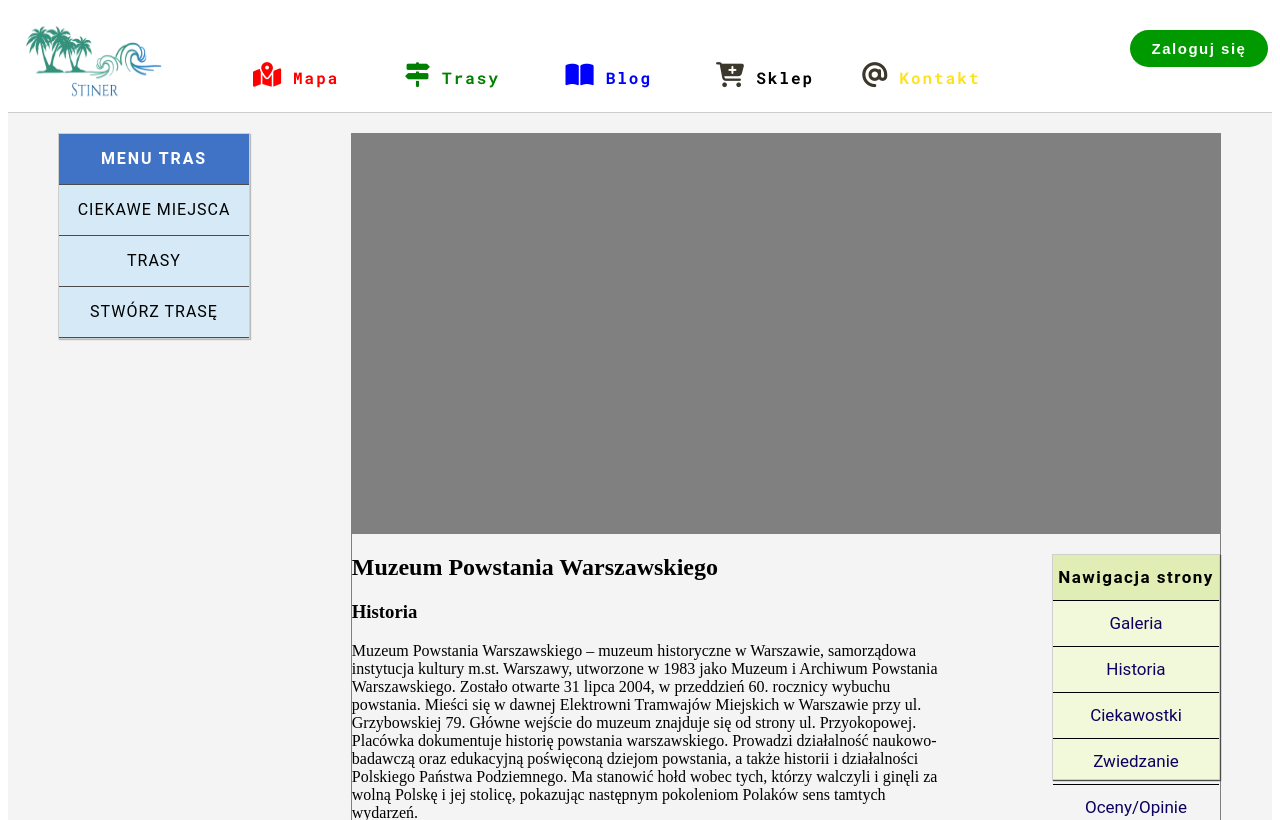
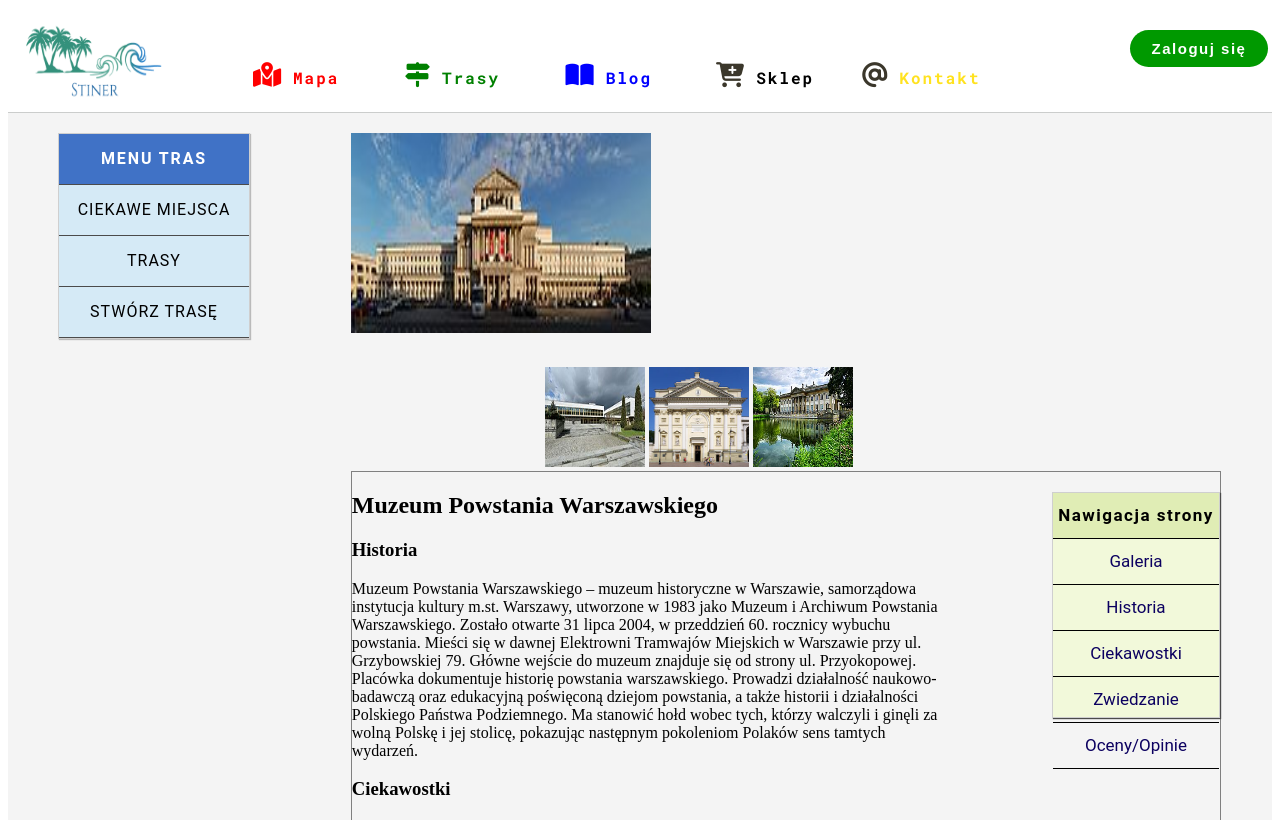
Before and after one commit to SebastianJadczak/stiner_django, a Django app: page /trails/point/20/ in a window 1280 px wide. Shown: the top 820 px of the page. Run offline with Django 3.2, Linux system fonts and the light colour scheme; data comes from the database, SQL or seed files in the repository; parts of the project's set-up code (start-up, migrations or seed data) failed here and were passed over; some libraries are stand-ins or nearby versions.

Commit message:
dodanie prostej galerii zdjęć do punktu

```diff
--- a/map/static/css/style_point.css
+++ b/map/static/css/style_point.css
@@ -2,11 +2,30 @@
 div.point_detail{
 
 }
+
+/* ------------Galeria--------------------------- */
 div.point_detail div.gallery{
     width:100%;
-    height:50vh;
-    background-color: grey;
+    min-height:30vh;
 }
+
+div.big_image{
+    width:100%;
+    margin-bottom: 30px;
+}
+div.big_image img{
+    width:300px;
+    height:200px;
+}
+div.small{
+    width:80%;
+    text-align: center;
+}
+div.small img{
+    width:100px;
+    height:100px;
+}
+/*----------------------------------------------*/
 div.point_detail div.content{
     display: flex;
 }
--- a/trails/templates/points/point/point_detail.html
+++ b/trails/templates/points/point/point_detail.html
@@ -3,7 +3,14 @@
 {% block content %}
    <div class="point_detail">
        <div class="gallery">
-
+           <div class="big_image">
+                <img class="big" src="../../../../media/media/img_point/2020/0810/Teatr_Wielki.jpg" alt="room1" />
+           </div>
+           <div class="small">
+              <img src="../../../../media/media/img_point/2020/0810/Biblioteka_Narodowa_w_Warszawie.jpg" class="room-active" alt="" />
+              <img src="../../../../media/media/img_point/2020/0810/Kościół_św_Anny.jpg" alt="" />
+              <img src="../../../../media/media/img_point/2020/0810/Łazienki_Królewskie.jpg" alt="" />
+            </div>
        </div>
        <div class="content">
            <div class="text">
@@ -106,4 +113,24 @@
        </div>
 
     </div>
+<script>
+
+
+function imageGallery() {
+  const big = document.querySelector(".big");
+  const small = document.querySelectorAll(".small img");
+
+  small.forEach(preview => {
+    preview.addEventListener("click", function() {
+      const smallSrc = this.src;
+      const bigSrc = smallSrc.replace( "big");
+      small.forEach(preview => preview.classList.remove("active"));
+      big.src = bigSrc;
+      preview.classList.add("active");
+    });
+  });
+}
+
+imageGallery();
+</script>
 {% endblock %}
```
